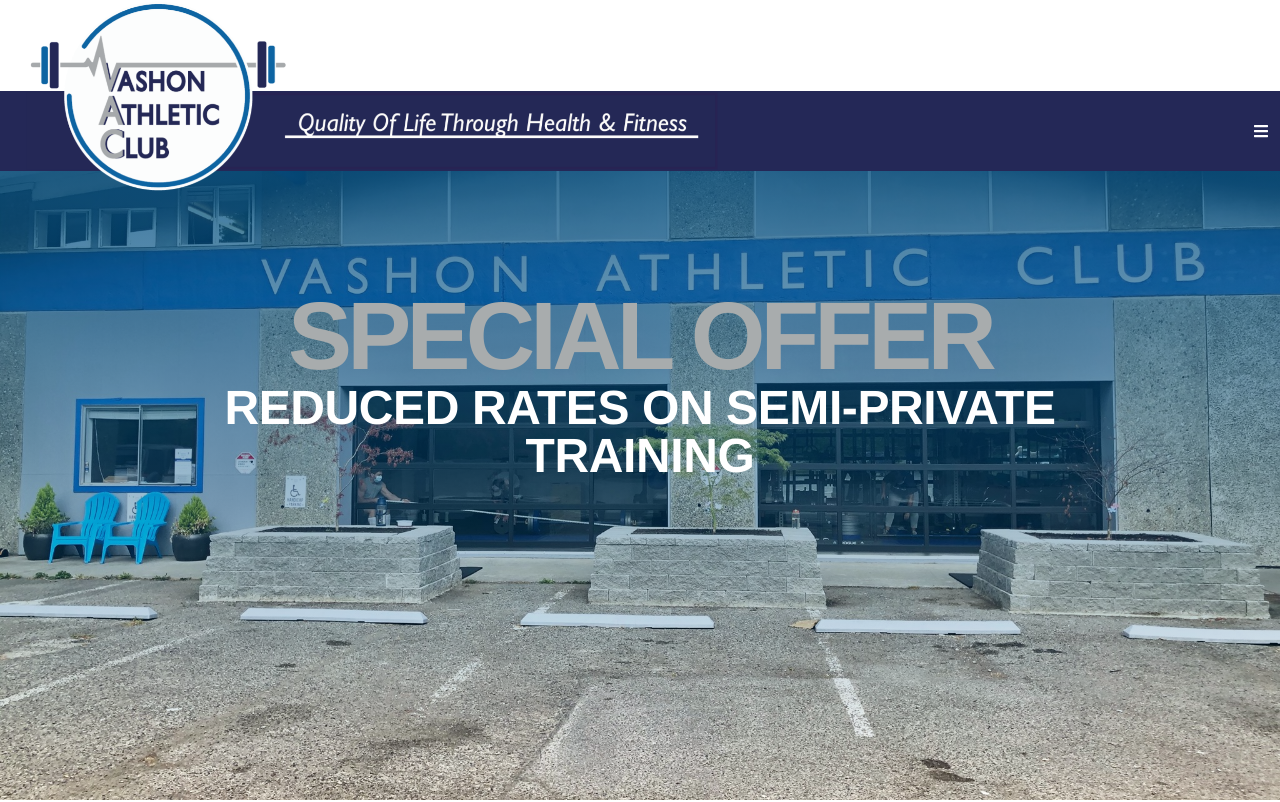
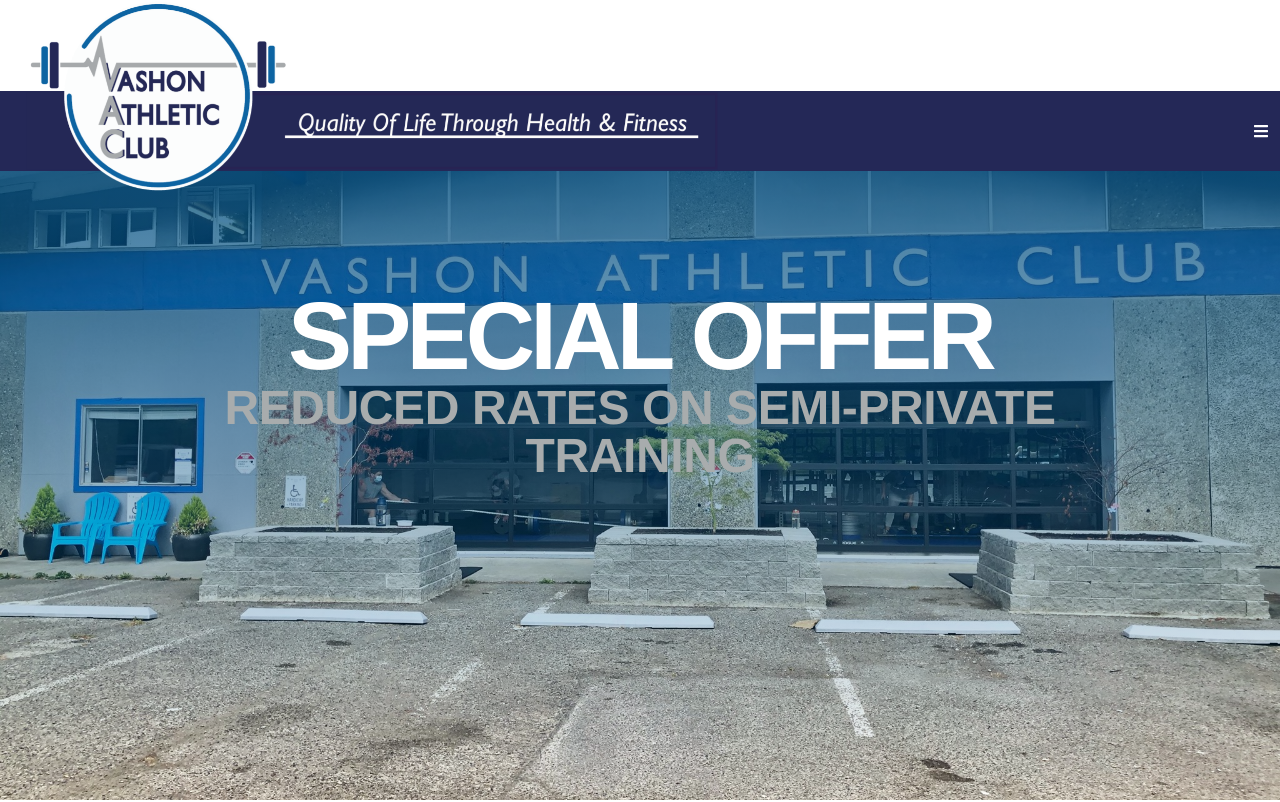
Before and after one commit to hmaiermack/vac-static, a Next.js app: page / in a window 1280 px wide. Shown: the top 802 px of the page. Built offline with nearby package versions, Linux system fonts and the light colour scheme; what tailwindcss-gradients would draw is missing.

Commit message:
text color

```diff
--- a/pages/index.js
+++ b/pages/index.js
@@ -24,8 +24,8 @@ const index = () => {
                 </div>
                 <div className="flex flex-col justify-center items-center relative pl-4 xl:px-32 z-10 w-screen">
                 <h1 className="tracking-tight mt-52 nav2:mt-44 med:mt-0 mb-8 text-center">
-                <span className="block text-vacgrey font-extrabold uppercase tracking-tighter text-5xl med:text-8xl leading-none mb-2 md:mb-0">Special Offer</span>
-                <span className="block text-white font-extrabold uppercase leading-6 text-3xl med:text-5xl">REDUCED RATES ON SEMI-PRIVATE TRAINING</span>
+                <span className="block text-white font-extrabold uppercase tracking-tighter text-5xl med:text-8xl leading-none mb-2 md:mb-0">Special Offer</span>
+                <span className="block text-vacgrey font-extrabold uppercase leading-6 text-3xl med:text-5xl">REDUCED RATES ON SEMI-PRIVATE TRAINING</span>
                 </h1>
                 </div>
         </div>
```
